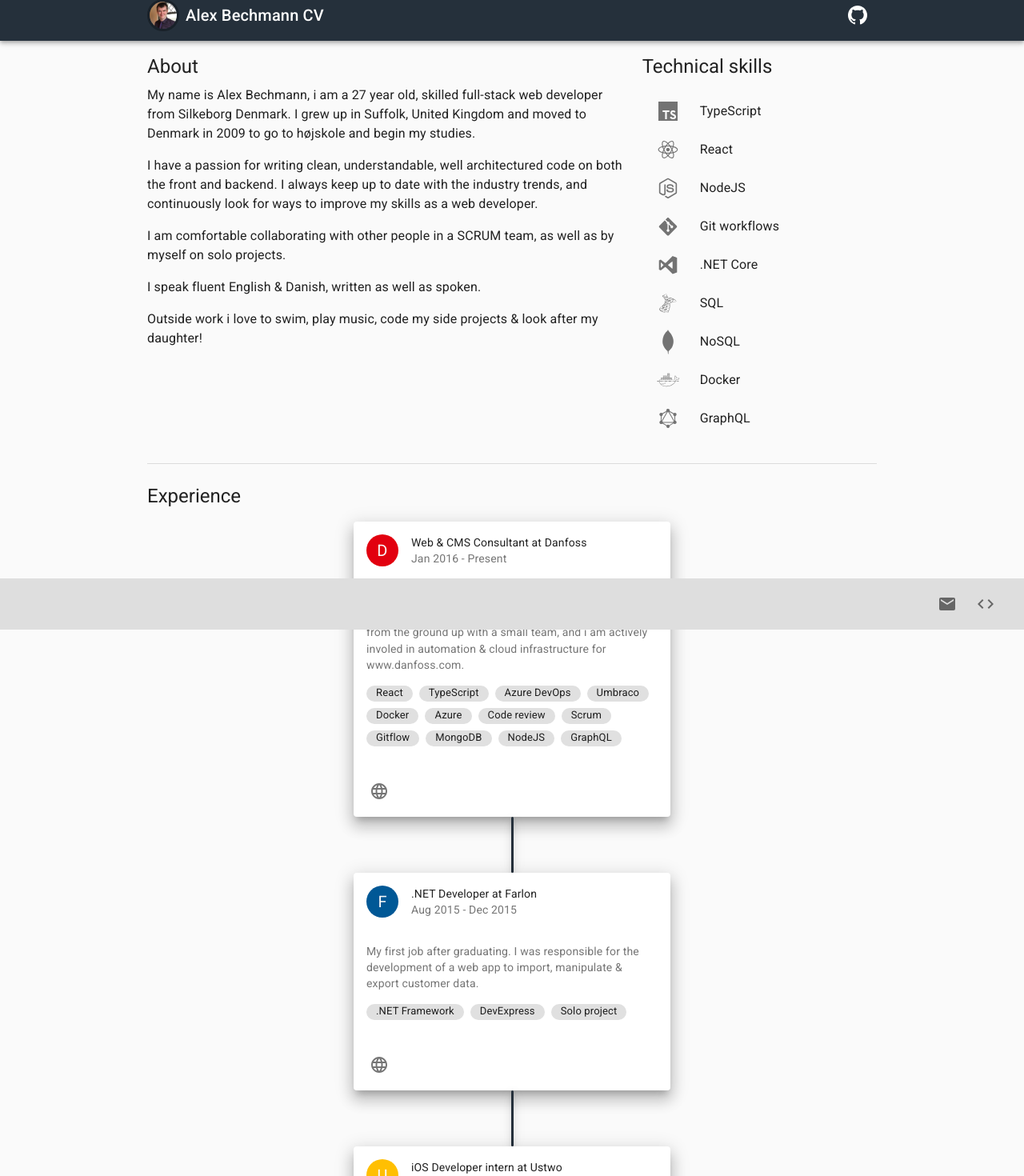
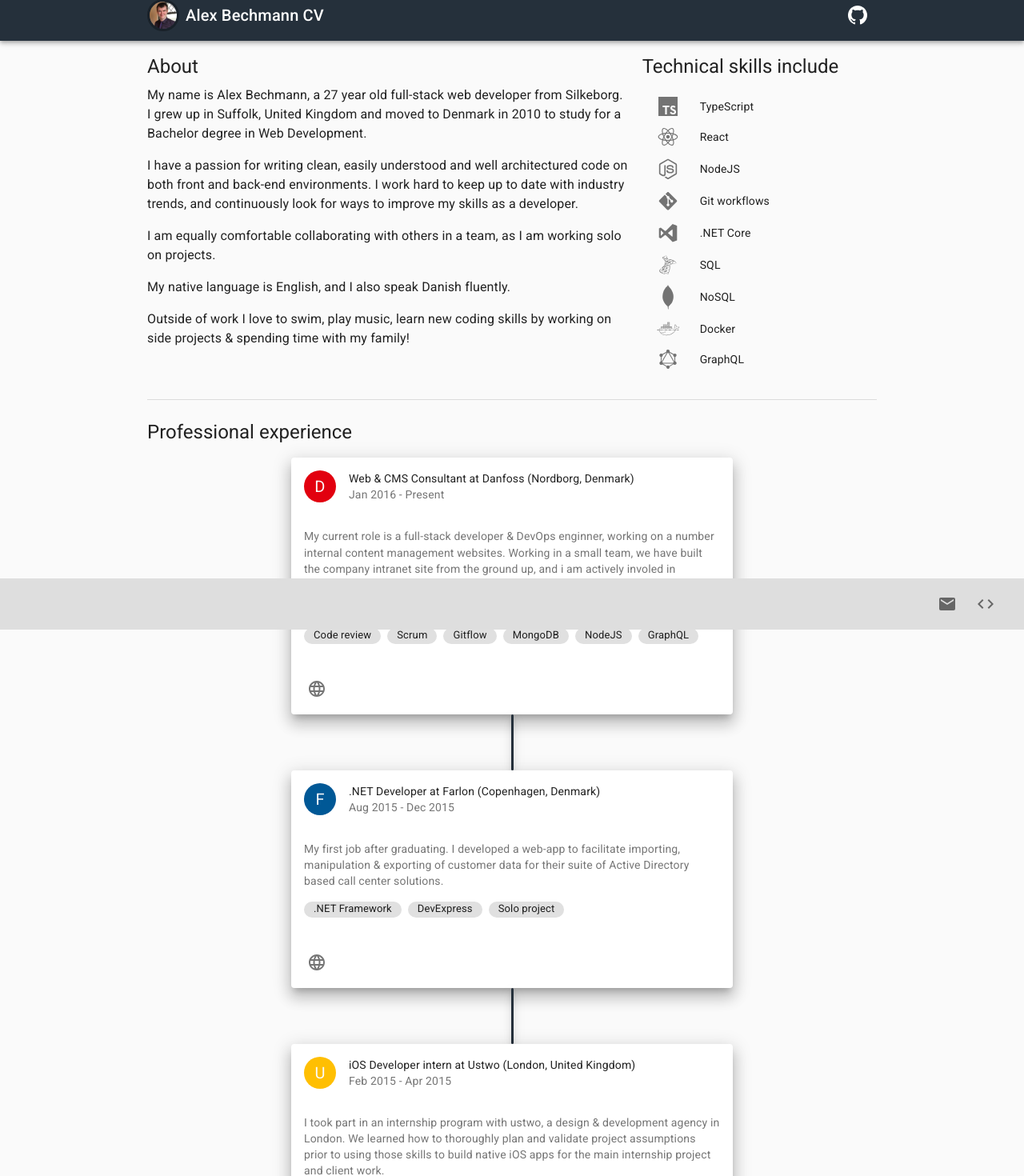
Before and after one commit to alexbechmann/cv, a React (Create React App) app: page / in a window 1280 px wide. Shown: the part 13-1483 px from the top of the page at 80% size. Built offline with nearby package versions, Linux system fonts and the light colour scheme.

Commit message:
latest text

```diff
--- a/src/App.tsx
+++ b/src/App.tsx
@@ -37,27 +37,28 @@ const App = () => {
               About
             </Typography>
             <Typography paragraph>
-              My name is Alex Bechmann, i am a 27 year old, skilled full-stack web developer from Silkeborg Denmark. I
-              grew up in Suffolk, United Kingdom and moved to Denmark in 2009 to go to højskole and begin my studies.
+              My name is Alex Bechmann, a 27 year old full-stack web developer from Silkeborg. I grew up in Suffolk,
+              United Kingdom and moved to Denmark in 2010 to study for a Bachelor degree in Web Development.
             </Typography>
             <Typography paragraph>
-              I have a passion for writing clean, understandable, well architectured code on both the front and backend.
-              I always keep up to date with the industry trends, and continuously look for ways to improve my skills as
-              a web developer.
+              I have a passion for writing clean, easily understood and well architectured code on both front and
+              back-end environments. I work hard to keep up to date with industry trends, and continuously look for ways
+              to improve my skills as a developer.
             </Typography>
             <Typography paragraph>
-              I am comfortable collaborating with other people in a SCRUM team, as well as by myself on solo projects.
+              I am equally comfortable collaborating with others in a team, as I am working solo on projects.
             </Typography>
-            <Typography paragraph>I speak fluent English & Danish, written as well as spoken.</Typography>
+            <Typography paragraph>My native language is English, and I also speak Danish fluently.</Typography>
             <Typography paragraph>
-              Outside work i love to swim, play music, code my side projects & look after my daughter!
+              Outside of work I love to swim, play music, learn new coding skills by working on side projects & spending
+              time with my family!
             </Typography>
           </Grid>
           <Grid item xs={12} sm={4}>
             <Typography variant="h5" gutterBottom>
-              Technical skills
+              Technical skills include
             </Typography>
-            <List>
+            <List dense>
               <ListItem>
                 <ListItemIcon>
                   <TypescriptIcon
@@ -125,7 +126,7 @@ const App = () => {
         </Grid>
         <Divider className={classes.divider} />
         <Typography gutterBottom variant="h5">
-          Experience
+          Professional experience
         </Typography>
         <Experience />
         <Divider className={classes.divider} />
--- a/src/components/Experience.tsx
+++ b/src/components/Experience.tsx
@@ -14,7 +14,7 @@ const jobs: JobCardProps[] = [
     companyName: 'Danfoss',
     role: 'Web & CMS Consultant',
     description:
-      'I work as a DevOps & full-stack developer, across a number of CMS websites. I built the company Intranet from the ground up with a small team, and i am actively involed in automation & cloud infrastructure for www.danfoss.com.',
+      'My current role is a full-stack developer & DevOps enginner, working on a number internal content management websites. Working in a small team, we have built the company intranet site from the ground up, and i am actively involed in automation & cloud infrastructure for www.danfoss.com.',
     timespan: 'Jan 2016 - Present',
     color: '#e2000f',
     url: 'https://www.danfoss.com/',
@@ -32,29 +32,32 @@ const jobs: JobCardProps[] = [
       'MongoDB',
       'NodeJS',
       'GraphQL'
-    ]
+    ],
+    location: 'Nordborg, Denmark'
   },
   {
     companyName: 'Farlon',
     role: '.NET Developer',
     description:
-      'My first job after graduating. I was responsible for the development of a web app to import, manipulate & export customer data.',
+      'My first job after graduating. I developed a web-app to facilitate importing, manipulation & exporting of customer data for their suite of Active Directory based call center solutions.',
     timespan: 'Aug 2015 - Dec 2015',
     color: '#005896',
     url: 'https://www.farlon.com/',
     tasks: [],
-    tags: ['.NET Framework', 'DevExpress', 'Solo project']
+    tags: ['.NET Framework', 'DevExpress', 'Solo project'],
+    location: 'Copenhagen, Denmark'
   },
   {
     companyName: 'Ustwo',
     role: 'iOS Developer intern',
     description:
-      'I took part in an internship program, learning how to properly plan and validate assumptions before using those skills to build iOS apps for the main internship project and client work.',
+      'I took part in an internship program with ustwo, a design & development agency in London. We learned how to thoroughly plan and validate project assumptions prior to using those skills to build native iOS apps for the main internship project and client work.',
     timespan: 'Feb 2015 - Apr 2015',
     color: '#ffbf02',
     url: 'https://www.ustwo.com/',
     tasks: [],
-    tags: ['Swift', 'PHP', 'Scrum', 'Git']
+    tags: ['Swift', 'PHP', 'Scrum', 'Git'],
+    location: 'London, United Kingdom'
   },
   {
     companyName: 'Business Academy Aarhus',
@@ -65,14 +68,15 @@ const jobs: JobCardProps[] = [
     color: '#57B7C9',
     url: 'https://www.baaa.dk/',
     tasks: [],
-    tags: ['.NET Framework', 'PHP', 'C#', 'Objective C', 'Photoshop', 'SQL', 'NoSQL', 'HTML', 'CSS', 'JavaScript']
+    tags: ['.NET Framework', 'PHP', 'C#', 'Objective C', 'Photoshop', 'SQL', 'NoSQL', 'HTML', 'CSS', 'JavaScript'],
+    location: 'Aarhus, Denmark'
   }
 ];
 
 const Experience = () => {
   const classes = useStyles({});
   return (
-    <Container maxWidth="xs">
+    <Container maxWidth="sm">
       <Grid container className={classes.root}>
         {jobs
           .map((job, index) => (
--- a/src/components/JobCard.tsx
+++ b/src/components/JobCard.tsx
@@ -37,15 +37,25 @@ export interface JobCardProps {
   url: string;
   tasks: { primaryText: string; secondaryText: string }[];
   tags: string[];
+  location: string;
 }
 
-const JobCard: React.ComponentType<JobCardProps> = ({ companyName, role, description, timespan, color, url, tags }) => {
+const JobCard: React.ComponentType<JobCardProps> = ({
+  location,
+  companyName,
+  role,
+  description,
+  timespan,
+  color,
+  url,
+  tags
+}) => {
   const classes = useStyles({});
   return (
     <Card className={classes.card} elevation={12}>
       <CardHeader
         avatar={<Avatar style={{ backgroundColor: color }}>{companyName[0]}</Avatar>}
-        title={`${role} at ${companyName}`}
+        title={`${role} at ${companyName} (${location})`}
         subheader={timespan}
       />
       <CardContent>
```
